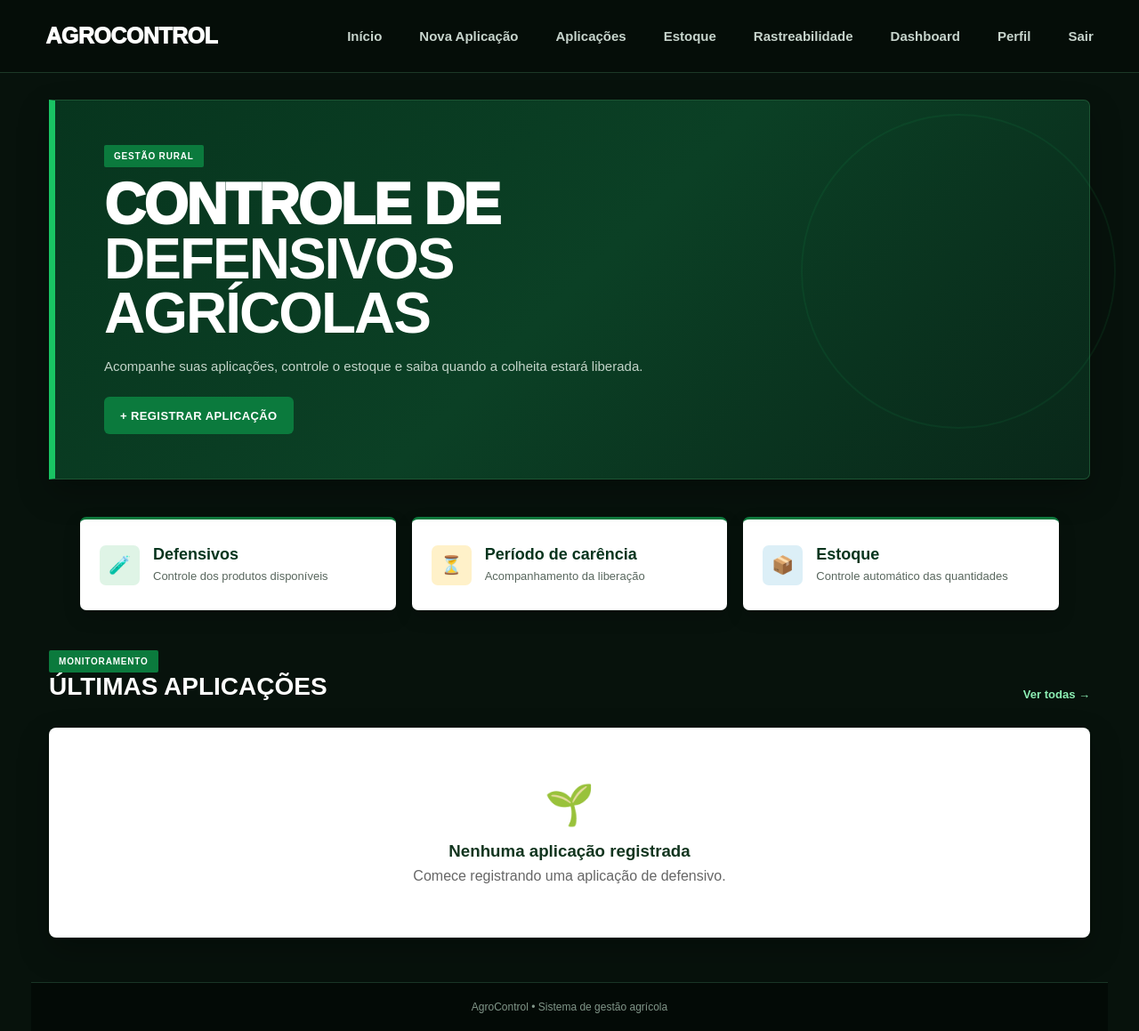
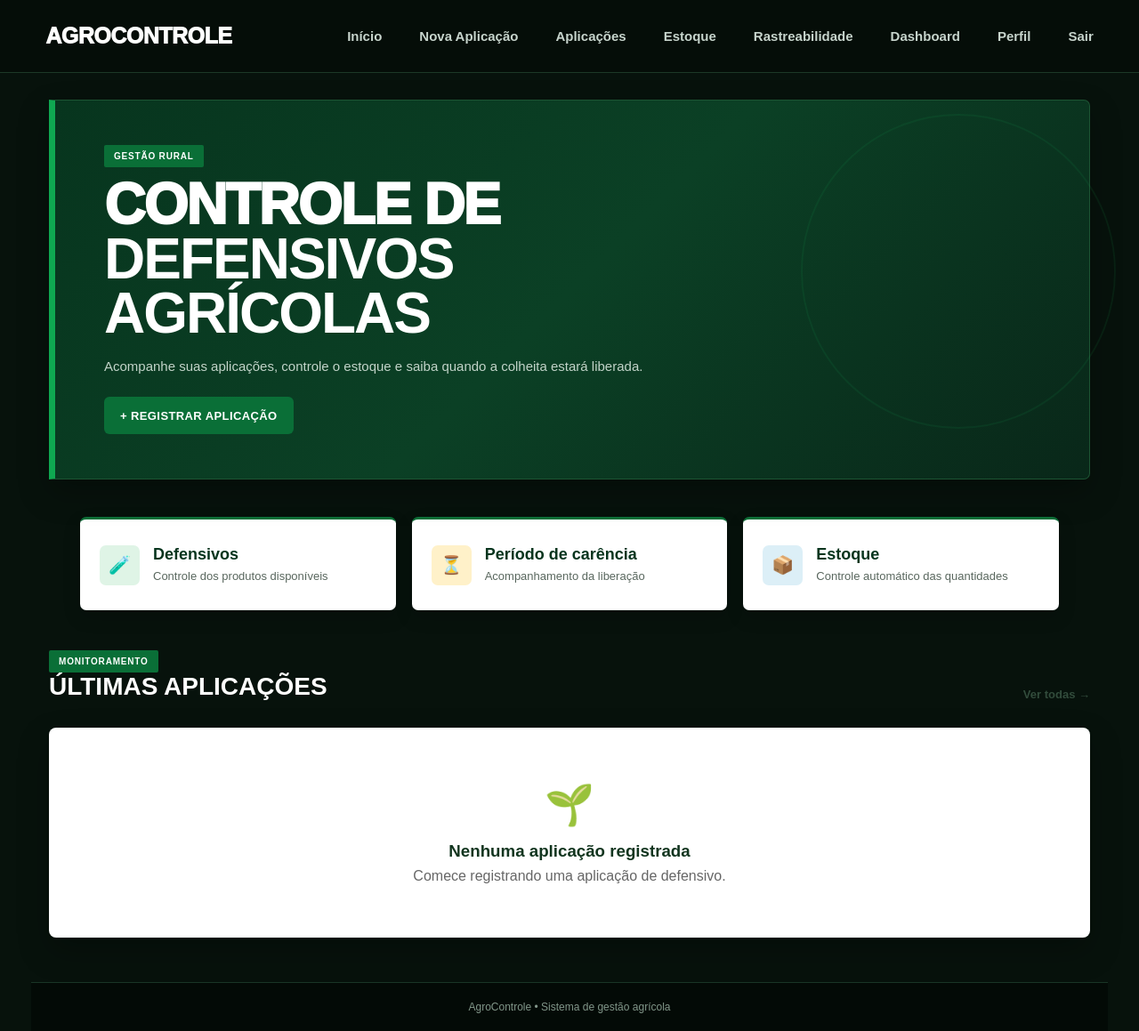
Before and after one commit to rafaelaoliveiira01-droid/AgroControle, a Flask app: page / in a window 1280 px wide. Shown: the whole page at 89% size. Run offline with Flask 3, Linux system fonts and the light colour scheme; the visitor is signed in with stand-in values (Sample User, id 1); data comes from the database, SQL or seed files in the repository.

Commit message:
AgroControle

```diff
--- a/static/style.css
+++ b/static/style.css
@@ -1,5 +1,5 @@
 /* =========================================================
-   AGROCONTROL - CSS COMPLETO
+   AGROCONTROLE - CSS COMPLETO
    ========================================================= */
 
 /* =========================================================
@@ -33,9 +33,9 @@ body {
     --bg-3: #0e2417;
 
     --green-dark: #063b20;
-    --green: #0b7a3d;
-    --green-bright: #19c463;
-    --green-light: #8df0b5;
+    --green: #0a6f37;
+    --green-bright: #0fa851;
+    --green-light: #324c3c;
 
     --white: #ffffff;
     --text: #edf7f0;
--- a/templates/aplicacoes.html
+++ b/templates/aplicacoes.html
@@ -6,7 +6,7 @@
     <meta charset="UTF-8">
     <meta name="viewport" content="width=device-width, initial-scale=1.0">
 
-    <title>Aplicações | AgroControl</title>
+    <title>Aplicações | AgroControle</title>
 
     <link rel="stylesheet"
           href="{{ url_for('static', filename='style.css') }}">
@@ -18,7 +18,7 @@
 <header>
 
     <div class="logo">
-         AgroControl
+         AgroControle
     </div>
 
     <nav>
@@ -176,7 +176,7 @@
 <footer>
 
     <p>
-         AgroControl • Gestão agrícola inteligente
+         AgroControle • Gestão agrícola inteligente
     </p>
 
 </footer>
--- a/templates/base.html
+++ b/templates/base.html
@@ -9,7 +9,7 @@
           content="width=device-width, initial-scale=1.0">
 
     <title>
-        {% block title %}AgroControl{% endblock %}
+        {% block title %}AgroControle{% endblock %}
     </title>
 
     <link rel="stylesheet"
@@ -25,7 +25,7 @@
 
     <a href="{{ url_for('index') }}"
        class="logo">
-        AGROCONTROL
+        AGROCONTROLE
     </a>
 
 
--- a/templates/cadastro.html
+++ b/templates/cadastro.html
@@ -6,7 +6,7 @@
     <meta charset="UTF-8">
     <meta name="viewport" content="width=device-width, initial-scale=1.0">
 
-    <title>Nova Aplicação | AgroControl</title>
+    <title>Nova Aplicação | AgroControle</title>
 
     <link rel="stylesheet"
           href="{{ url_for('static', filename='style.css') }}">
@@ -18,7 +18,7 @@
 <header>
 
     <div class="logo">
-         AgroControl
+         AgroControle
     </div>
 
     <nav>
@@ -217,7 +217,7 @@
 <footer>
 
     <p>
-         AgroControl • Gestão agrícola inteligente
+         AgroControle • Gestão agrícola inteligente
     </p>
 
 </footer>
--- a/templates/cadastro_produto.html
+++ b/templates/cadastro_produto.html
@@ -8,7 +8,7 @@
     <meta name="viewport"
           content="width=device-width, initial-scale=1.0">
 
-    <title>Cadastrar Defensivo | AgroControl</title>
+    <title>Cadastrar Defensivo | AgroControle</title>
 
     <link rel="stylesheet"
           href="{{ url_for('static', filename='style.css') }}">
@@ -20,7 +20,7 @@
 <header>
 
     <div class="logo">
-         AgroControl
+         AgroControle
     </div>
 
     <nav>
@@ -327,7 +327,7 @@
 <footer>
 
     <p>
-         AgroControl • Gestão agrícola inteligente
+         AgroControle • Gestão agrícola inteligente
     </p>
 
 </footer>
--- a/templates/cadastro_usuario.html
+++ b/templates/cadastro_usuario.html
@@ -8,7 +8,7 @@
     <meta name="viewport"
           content="width=device-width, initial-scale=1.0">
 
-    <title>Cadastro - AgroControl</title>
+    <title>Cadastro - AgroControle</title>
 
     <link rel="stylesheet"
           href="{{ url_for('static', filename='style.css') }}">
@@ -21,7 +21,7 @@
 
     <div class="login-logo">
 
-        <h1>AGROCONTROL</h1>
+        <h1>AGROCONTROLE</h1>
 
         <p>
             Crie sua conta para acessar o sistema
--- a/templates/dashboard.html
+++ b/templates/dashboard.html
@@ -5,7 +5,7 @@
     <meta charset="UTF-8">
     <meta name="viewport" content="width=device-width, initial-scale=1.0">
 
-    <title>Dashboard - AgroControl</title>
+    <title>Dashboard - AgroControle</title>
 
     <link rel="stylesheet" href="{{ url_for('static', filename='style.css') }}">
 </head>
@@ -16,7 +16,7 @@
 
         <div class="dashboard-title">
             <h1> Dashboard</h1>
-            <p>Visão geral do AgroControl</p>
+            <p>Visão geral do AgroControle</p>
         </div>
 
         <div class="dashboard-cards">
--- a/templates/editar_aplicacao.html
+++ b/templates/editar_aplicacao.html
@@ -8,7 +8,7 @@
     <meta name="viewport"
           content="width=device-width, initial-scale=1.0">
 
-    <title>Editar Aplicação - AgroControl</title>
+    <title>Editar Aplicação - AgroControle</title>
 
     <link rel="stylesheet"
           href="{{ url_for('static', filename='style.css') }}">
--- a/templates/editar_defensivo.html
+++ b/templates/editar_defensivo.html
@@ -3,7 +3,7 @@
 <head>
     <meta charset="UTF-8">
     <meta name="viewport" content="width=device-width, initial-scale=1.0">
-    <title>Editar Defensivo - AgroControl</title>
+    <title>Editar Defensivo - AgroControle</title>
     <link rel="stylesheet" href="{{ url_for('static', filename='style.css') }}">
 </head>
 <body>
--- a/templates/editar_perfil.html
+++ b/templates/editar_perfil.html
@@ -1,7 +1,7 @@
 {% extends "base.html" %}
 
 {% block title %}
-Editar Perfil - AgroControl
+Editar Perfil - AgroControle
 {% endblock %}
 
 
--- a/templates/editar_talhao.html
+++ b/templates/editar_talhao.html
@@ -8,7 +8,7 @@
     <meta name="viewport"
           content="width=device-width, initial-scale=1.0">
 
-    <title>Editar Talhão - AgroControl</title>
+    <title>Editar Talhão - AgroControle</title>
 
     <link rel="stylesheet"
           href="{{ url_for('static', filename='style.css') }}">
--- a/templates/estoque.html
+++ b/templates/estoque.html
@@ -5,7 +5,7 @@
     <meta charset="UTF-8">
     <meta name="viewport" content="width=device-width, initial-scale=1.0">
 
-    <title>Estoque | AgroControl</title>
+    <title>Estoque | AgroControle    </title>
 
     <link rel="stylesheet" href="{{ url_for('static', filename='style.css') }}">
 </head>
@@ -15,7 +15,7 @@
     <header>
 
         <div class="logo">
-             AgroControl
+             AgroControle
         </div>
 
         <nav>
--- a/templates/index.html
+++ b/templates/index.html
@@ -1,7 +1,7 @@
 {% extends "base.html" %}
 
 {% block title %}
-    AgroControl
+    AgroControle
 {% endblock %}
 
 
@@ -232,7 +232,7 @@
 <footer>
 
     <p>
-        AgroControl • Sistema de gestão agrícola
+        AgroControle • Sistema de gestão agrícola
     </p>
 
 </footer>
--- a/templates/perfil.html
+++ b/templates/perfil.html
@@ -1,7 +1,7 @@
 {% extends "base.html" %}
 
 {% block title %}
-Meu Perfil - AgroControl
+Meu Perfil - AgroControle
 {% endblock %}
 
 
--- a/templates/rastreabilidade.html
+++ b/templates/rastreabilidade.html
@@ -6,7 +6,7 @@
     <meta charset="UTF-8">
     <meta name="viewport" content="width=device-width, initial-scale=1.0">
 
-    <title>Rastreabilidade | AgroControl</title>
+    <title>Rastreabilidade | AgroControle</title>
 
     <link rel="stylesheet"
           href="{{ url_for('static', filename='style.css') }}">
@@ -18,7 +18,7 @@
 <header>
 
     <div class="logo">
-         AgroControl
+         AgroControle
     </div>
 
     <nav>
@@ -205,7 +205,7 @@
 <footer>
 
     <p>
-         AgroControl • Gestão agrícola inteligente
+         AgroControle • Gestão agrícola inteligente
     </p>
 
 </footer>
--- a/templates/usuario.html
+++ b/templates/usuario.html
@@ -1,7 +1,7 @@
 {% extends "base.html" %}
 
 {% block title %}
-Perfil de {{ usuario.nome }} - AgroControl
+Perfil de {{ usuario.nome }} - AgroControle
 {% endblock %}
 
 
```
Also changed, not shown: templates/login.html (+4 -4 lines), README.md, static/uploads/perfis/usuario_1_1791471315_Captura_de_tela_2026-10-08_105455.png (deleted).
